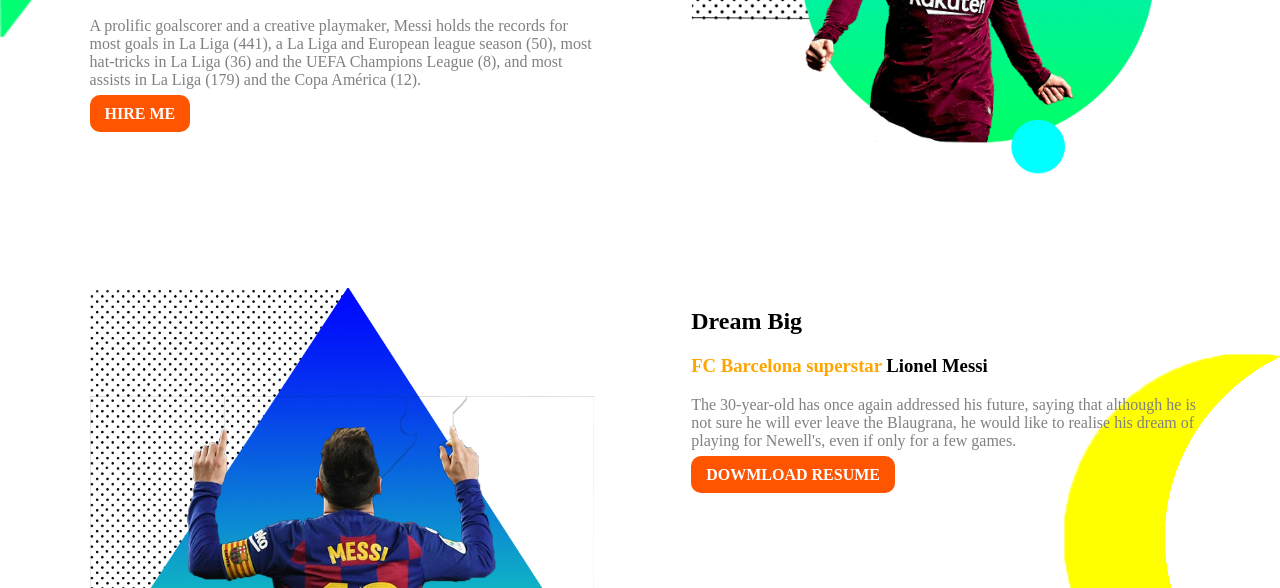
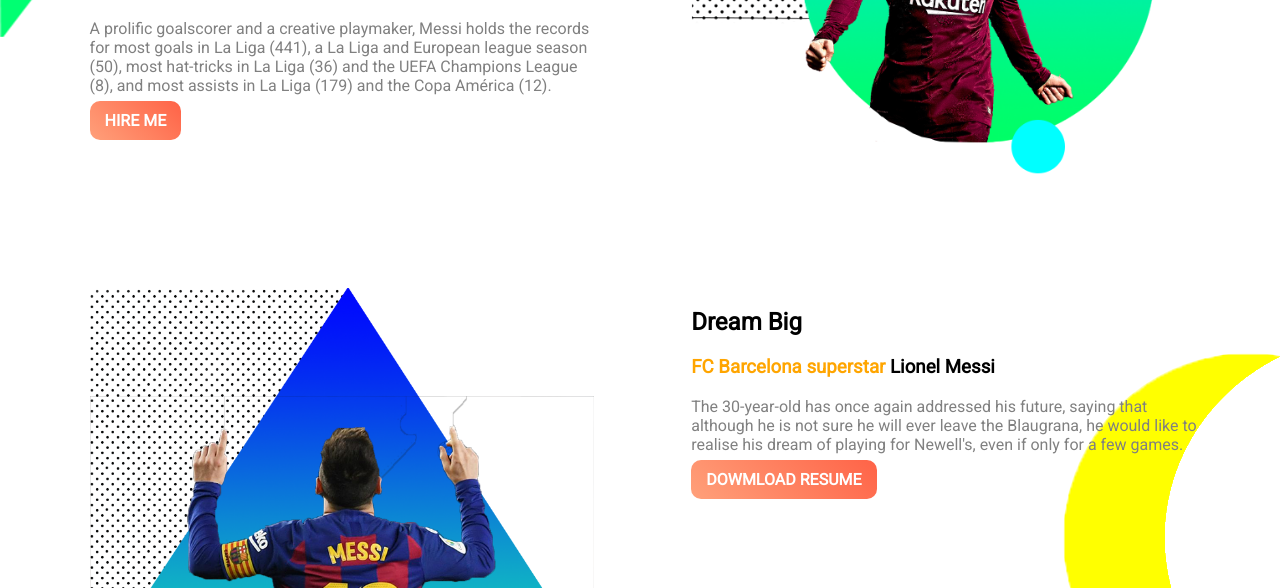
Before and after one commit to Musanur/new-web-site, a plain HTML site: page index.html in a window 1280 px wide. Shown: the part 212-800 px from the top of the page. Drawn offline with Linux system fonts and the light colour scheme.

Commit message:
three commit

```diff
--- a/index.html
+++ b/index.html
@@ -4,6 +4,8 @@
     <meta charset="UTF-8">
     <meta name="viewport" content="width=device-width, initial-scale=1.0">
     <link rel="stylesheet" href="style.css">
+    <link href="https://fonts.googleapis.com/css2?family=Roboto&display=swap" rel="stylesheet">
+
     <title>Lionel Messi</title>
 </head>
 <body>
--- a/style.css
+++ b/style.css
@@ -1,5 +1,7 @@
 body{
     margin: 0px;
+    font-family: 'Roboto', sans-serif;
+
 }
 h1{
     font-size: 50px;
@@ -20,11 +22,11 @@ h1{
 }
 .top-button{
     text-decoration: none;
-    color: white ;
-    background-color: #ff5400;
+    color:white;
     padding: 10px 15px;
     border-radius: 10px;
     font-weight: 700;
+    background-image: linear-gradient(45deg, lightsalmon, tomato);
 }
 .top-img{
     background-image: url("img/bg-1png.png");
```
Also changed, not shown: img/Untitled-1.png.
